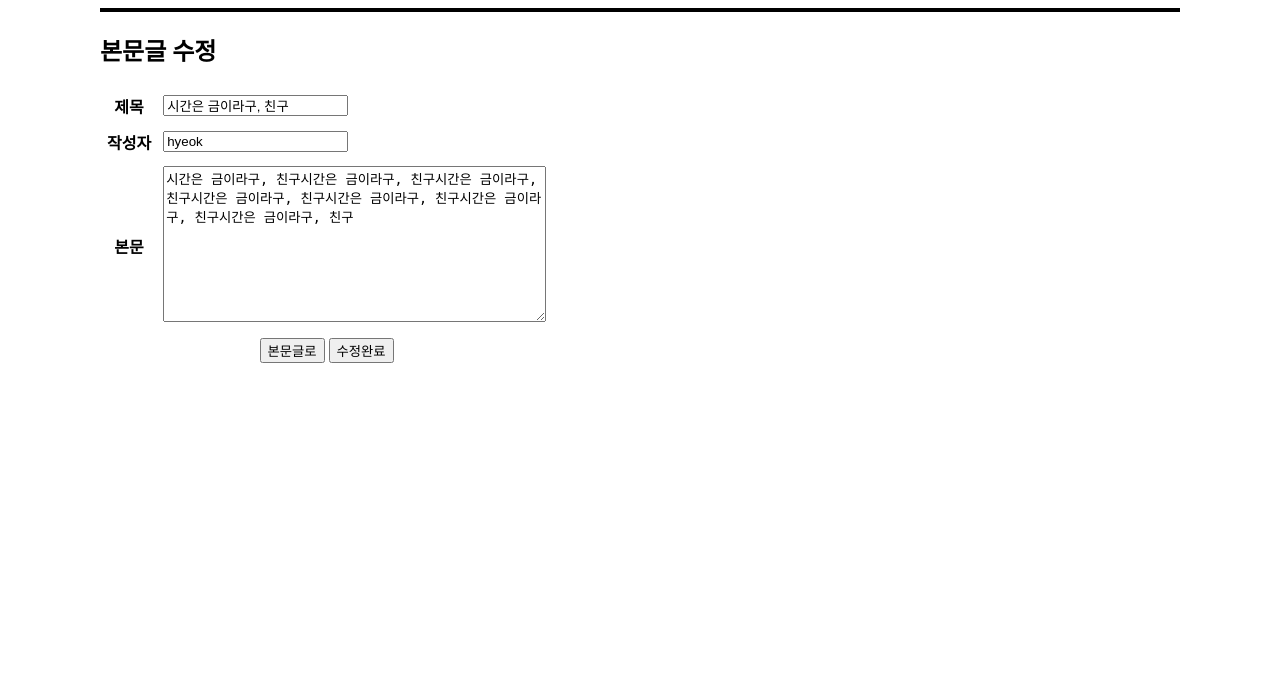
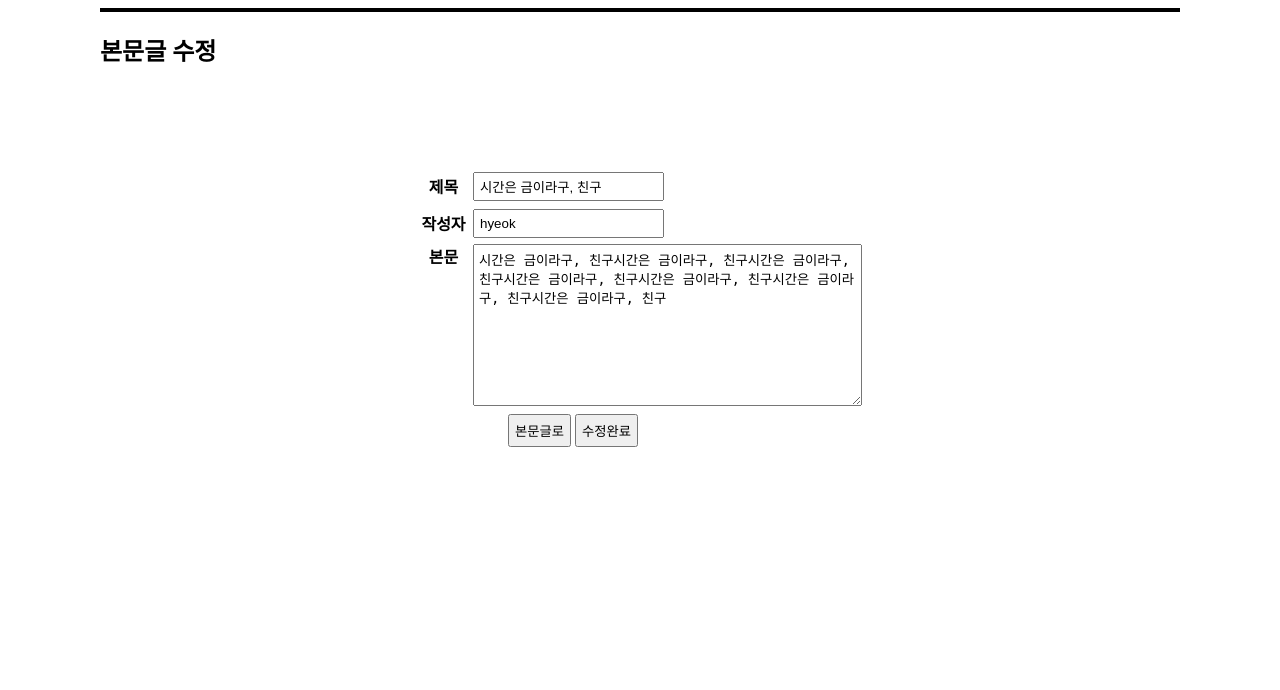
Before and after one commit to Hy30k92/semiprojectv1, a FastAPI app: page /board/modify in a window 1280 px wide. Shown: the part 145-835 px from the top of the page. Run offline with FastAPI, Linux system fonts and the light colour scheme.

Commit message:
게시판 글수정 폼 스타일링

```diff
--- a/views/templates/board/modify.html
+++ b/views/templates/board/modify.html
@@ -4,6 +4,14 @@
     <meta charset="UTF-8">
     <title>세미프로잭트</title>
     <link rel="stylesheet" href="/static/css/project.css">
+    <style>
+        form {width: 450px; margin: 100px auto;}
+        th{ width: 150px;}
+        tr{ height: 35px }
+        tr:nth-child(3){ vertical-align: top; }
+        #viewbtn {margin-left: 90px}
+        input, textarea, button{ padding: 5px }
+    </style>
 </head>
 <body>
     <div id="wrap">
@@ -20,15 +28,15 @@
         <main>
             <h2>본문글 수정</h2>
             <form name="modifyfrm" method="post">
-                <table cellpadding="5">
+                <table>
                     <tr><th>제목</th><td><input type="text" name="title" id="title" value="시간은 금이라구, 친구"></td></tr>
                     <tr><th>작성자</th><td><input type="text" name="userid" id="userid" value="hyeok" readonly></td></tr>
                     <tr><th>본문</th>
                         <td><textarea name="contents" id="contents" rows="10" cols="45">시간은 금이라구, 친구시간은 금이라구, 친구시간은 금이라구, 친구시간은 금이라구, 친구시간은 금이라구, 친구시간은 금이라구, 친구시간은 금이라구, 친구</textarea></td></tr>
-                    <tr><th colspan="2">
+                    <tr><td colspan="2">
                         <button type="button" id="viewbtn" onclick="location.href='/board/view?bid=1'">본문글로</button>
                         <button type="submit" id="modifyeok">수정완료</button>
-                    </th></tr>
+                    </td></tr>
 
                 </table>
             </form>
```
